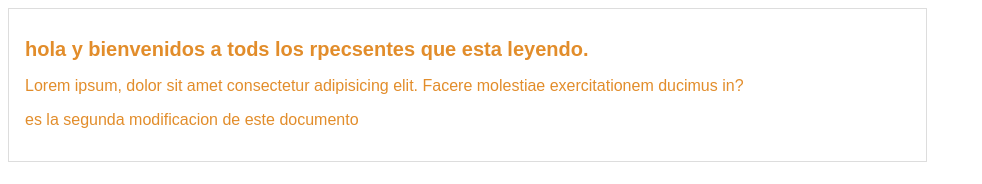
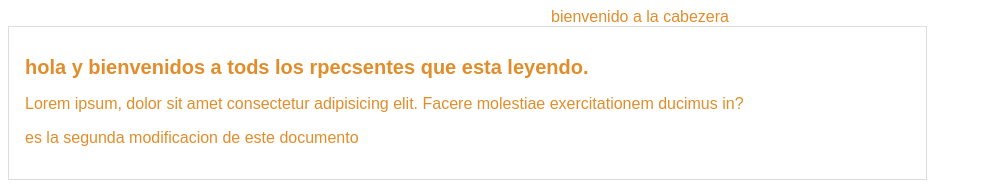
Before and after one commit to LuisitoYsusAmigos/blog, a plain HTML site: page index.html in a window 1280 px wide. Shown: the whole page, without its empty margins (0-982 px from the left). Drawn offline with Linux system fonts and the light colour scheme.

Commit message:
comit de la cabzera

```diff
--- a/index.html
+++ b/index.html
@@ -8,6 +8,7 @@
     <link rel="stylesheet" href="css/estilos.css">
 </head>
 <body>
+    <div>bienvenido a la cabezera</div>
     <div id="container">
         <div id="post">
             <h1>hola y bienvenidos a tods los rpecsentes que esta leyendo.</h1>
```
